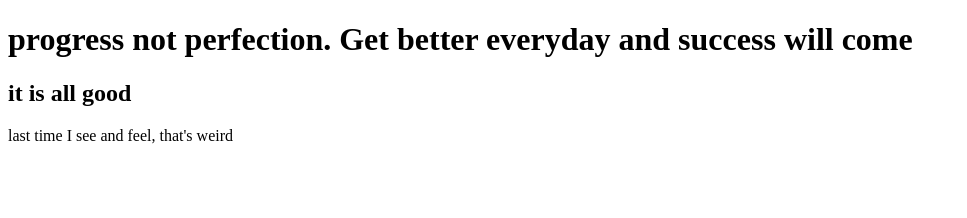
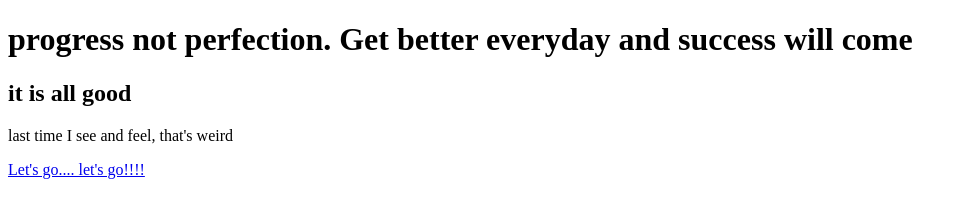
Before and after one commit to Marco-forever-dreamer/repository2-good-speed, a plain HTML site: page index.html in a window 1280 px wide. Shown: the whole page, without its empty margins (0-967 px from the left). Drawn offline with Linux system fonts and the light colour scheme.

Commit message:
added a link accessing to the index html from Github editor

```diff
--- a/index.html
+++ b/index.html
@@ -10,6 +10,7 @@
     <h1>progress not perfection. Get better everyday and success will come</h1>
     <h2>it is all good</h2>
     <p>last time I see and feel, that's weird</p>
+    <a href="#">Let's go.... let's go!!!!</a>
 
 </body>
 </html>
```
